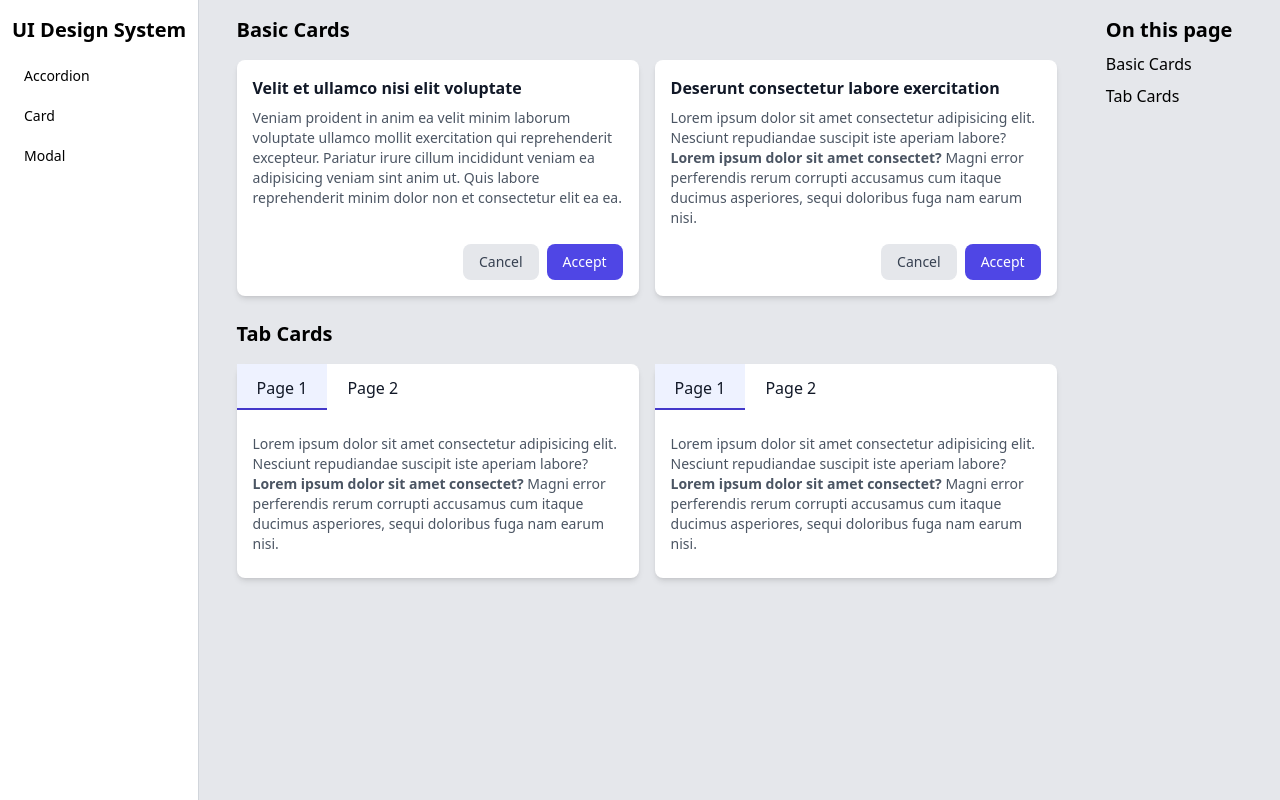
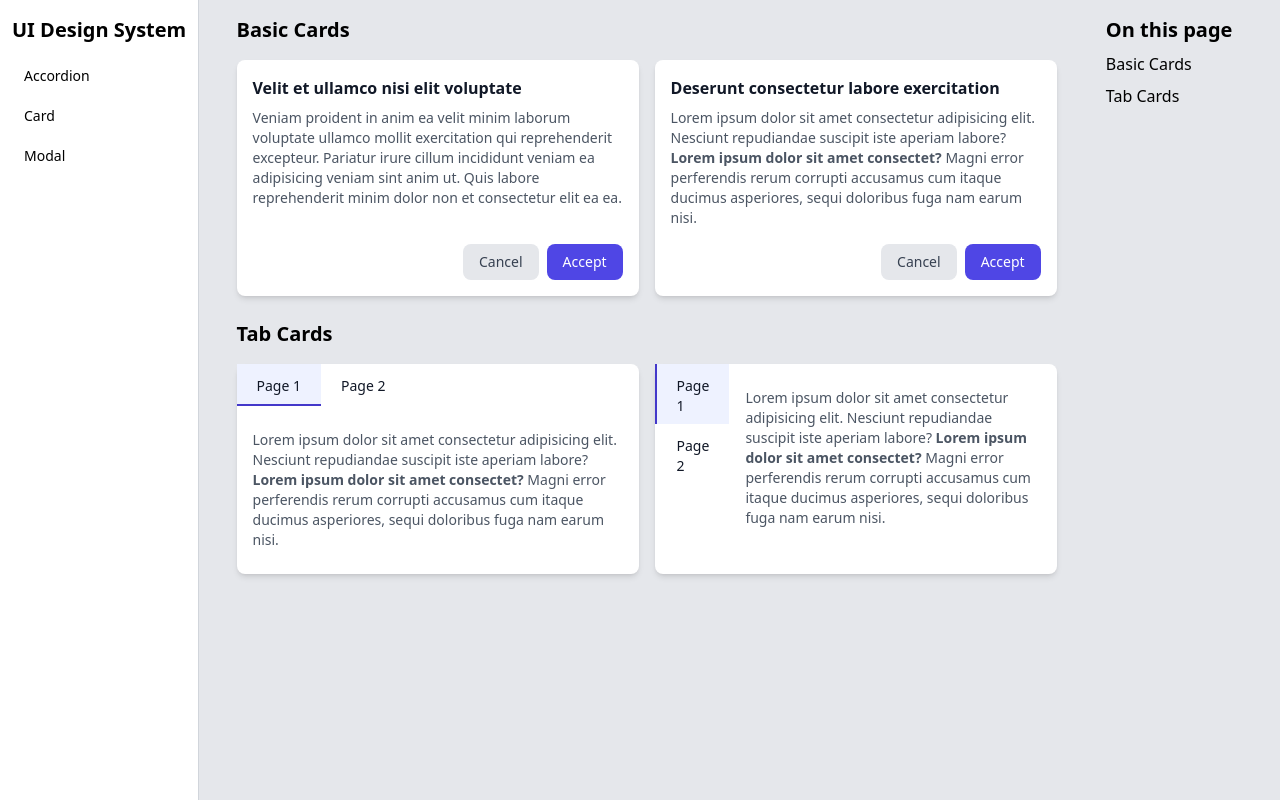
Before and after one commit to diegosalasmartinez/ui, a Next.js app: page /card in a window 1280 px wide. Built offline with nearby package versions, Linux system fonts and the light colour scheme.

Commit message:
Add card with vertical tabs

```diff
--- a/components/card/TabCard.tsx
+++ b/components/card/TabCard.tsx
@@ -27,14 +27,35 @@ export default function TabCard({ tabSelected, tabs, body, children, onClick }:
   )
 }
 
+export function TabVerticalCard({ tabSelected, tabs, body, children, onClick }: TabCardProps) {
+  return (
+    <div className={cn('flex', 'rounded-lg bg-white shadow-md', 'dark:bg-gray-800')}>
+      <div className='flex w-80 flex-col'>
+        {tabs.map((item) => (
+          <TabCardItem
+            key={item.value}
+            vertical={true}
+            value={item.value}
+            text={item.label}
+            active={tabSelected === item.value}
+            onClick={onClick}
+          />
+        ))}
+      </div>
+      <p className='my-2 p-4 text-sm text-gray-600 dark:text-gray-300'>{children ?? body}</p>
+    </div>
+  )
+}
+
 interface TabCardItemProps {
   value: string
   text: string
   active: boolean
+  vertical?: boolean
   onClick: (value: string) => void
 }
 
-function TabCardItem({ value, text, active, onClick }: TabCardItemProps) {
+function TabCardItem({ value, text, vertical = false, active, onClick }: TabCardItemProps) {
   const handleClickTab = (e: React.MouseEvent<HTMLDivElement, MouseEvent>) => {
     e.stopPropagation()
     onClick(value)
@@ -43,9 +64,13 @@ function TabCardItem({ value, text, active, onClick }: TabCardItemProps) {
   return (
     <div
       className={cn(
-        'border-b-2 border-b-transparent px-5 pt-3 pb-2 text-base text-gray-900',
-        'hover:cursor-pointer hover:border-b-2 hover:border-b-indigo-300',
-        active ? 'border-b-2 border-b-indigo-700 hover:border-b-indigo-700 font-medium bg-indigo-50' : '',
+        'px-5 pt-3 pb-2 text-sm text-gray-900 hover:cursor-pointer ',
+        vertical
+          ? 'border-l-2 border-l-transparent hover:border-l-2 hover:border-l-indigo-300'
+          : 'border-b-2 border-b-transparent hover:border-b-2 hover:border-b-indigo-300',
+        active ? ' font-medium bg-indigo-50' : '',
+        active && vertical ? 'border-l-2 border-l-indigo-700 hover:border-l-indigo-700' : '',
+        active && !vertical ? 'border-b-2 border-b-indigo-700 hover:border-b-indigo-700' : '',
       )}
       onClick={handleClickTab}
     >
--- a/pages/card/TabCards.tsx
+++ b/pages/card/TabCards.tsx
@@ -1,6 +1,6 @@
 import { useState } from 'react'
 import { cn } from '@/utils/style'
-import TabCard, { TabCardContent } from '@/components/card/TabCard'
+import TabCard, { TabCardContent, TabVerticalCard } from '@/components/card/TabCard'
 import FlatButton from '@/components/button/FlatButton'
 
 const tabs = [
@@ -28,7 +28,7 @@ export default function TabCards() {
             tempora commodi.
           </TabCardContent>
         </TabCard>
-        <TabCard tabSelected={tab} tabs={tabs} onClick={(value) => setTab(value)}>
+        <TabVerticalCard tabSelected={tab} tabs={tabs} onClick={(value) => setTab(value)}>
           <TabCardContent value='1' tab={tab}>
             Lorem ipsum dolor sit amet consectetur adipisicing elit. Nesciunt repudiandae suscipit iste aperiam labore?
             <span className='font-bold'> Lorem ipsum dolor sit amet consectet? </span>
@@ -39,12 +39,12 @@ export default function TabCards() {
             Lorem ipsum dolor sit amet consectetur adipisicing elit. Ea unde eveniet aliquid voluptates facilis libero
             ex laborum dolores, minus impedit, illo, quibusdam fugit neque voluptatem voluptatum! Eaque velit voluptas
             ullam.
-            <div className='mt-1 flex justify-end gap-2'>
+            <div className='mt-3 flex justify-end gap-2'>
               <FlatButton text='Cancel' category='secondary' />
               <FlatButton text='Accept' />
             </div>
           </TabCardContent>
-        </TabCard>
+        </TabVerticalCard>
       </div>
     </div>
   )
```
